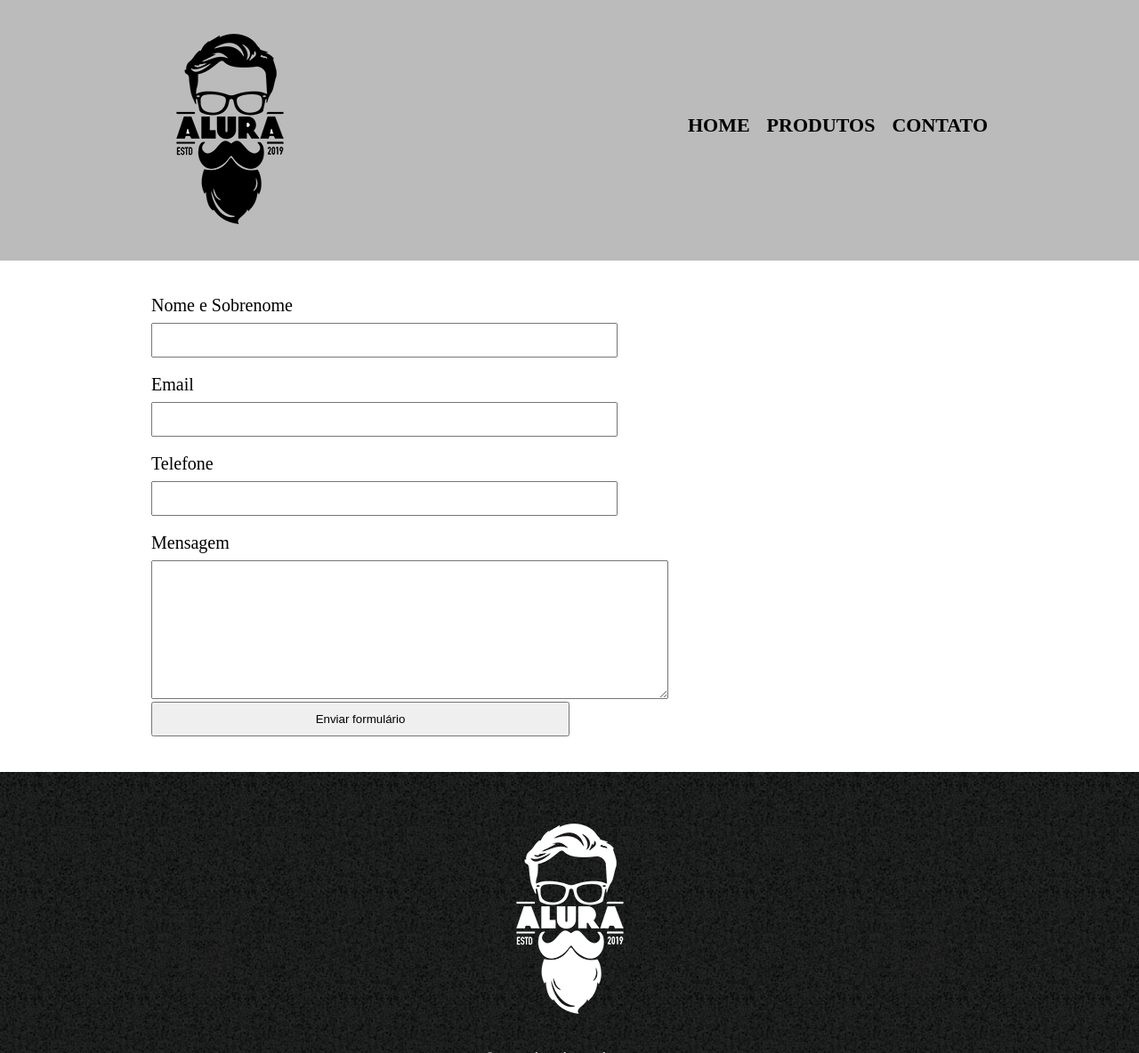
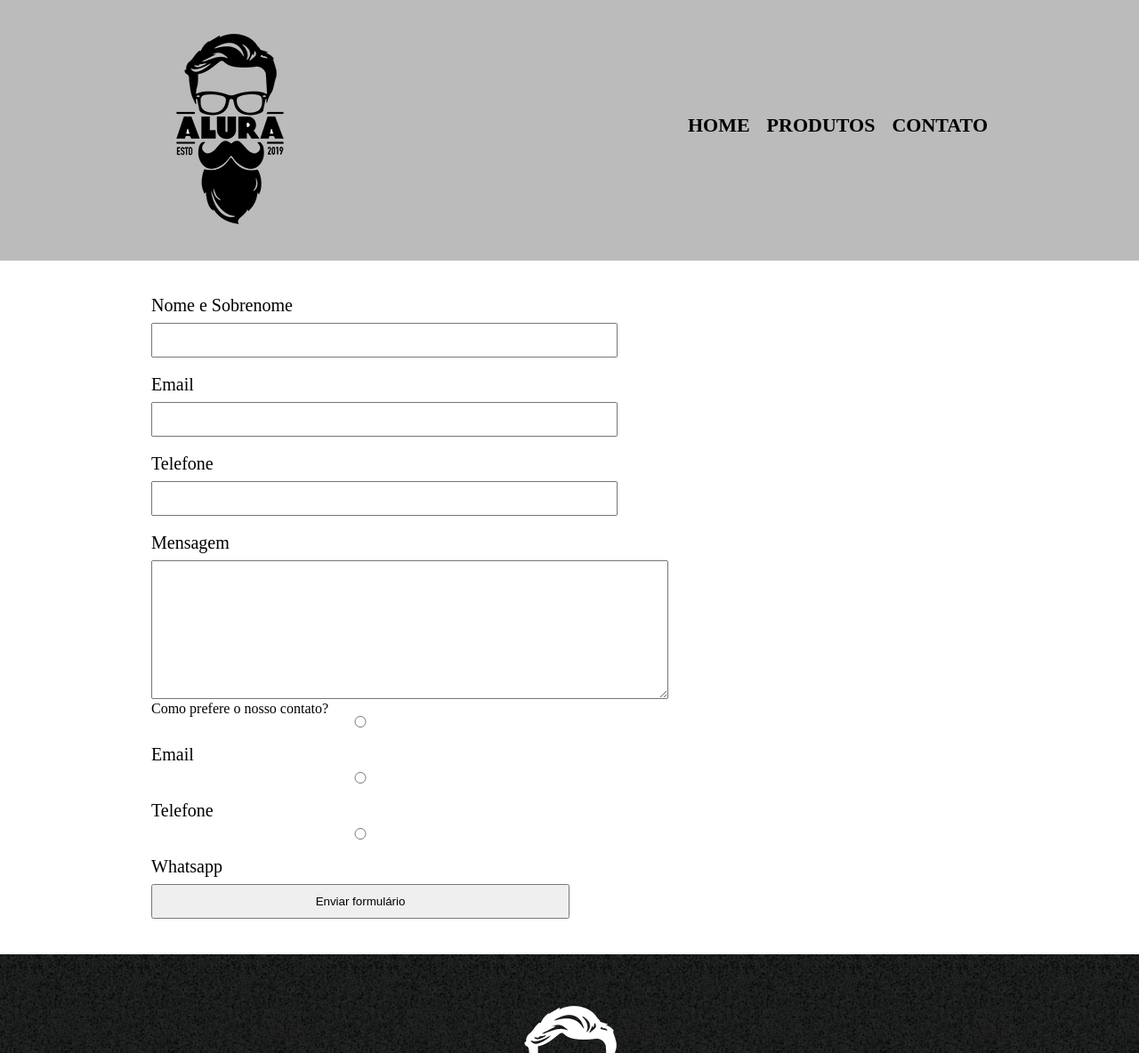
Before and after one commit to Dylan-Clark-Dev/Barbearia-Alura, a plain HTML site: page contato.html in a window 1280 px wide. Shown: the top 1184 px of the page at 89% size. Drawn offline with Linux system fonts and the light colour scheme.

Commit message:
Adiciona input do tipo radio

```diff
--- a/contato.html
+++ b/contato.html
@@ -36,6 +36,33 @@
         <label for="mensagem">Mensagem</label>
         <textarea cols="70" rows="10" id="mensagem"></textarea>
 
+        <div>
+          <p>Como prefere o nosso contato?</p>
+          <label for="radio-email">
+            <input type="radio" name="contato" value="email" id="radio-email" />
+            Email
+          </label>
+
+          <label for="radio-telefone">
+            <input
+              type="radio"
+              name="contato"
+              value="telefone"
+              id="radio-telefone"
+            />
+            Telefone
+          </label>
+
+          <label for="radio-whatsapp">
+            <input
+              type="radio"
+              name="contato"
+              value="whatsapp"
+              id="radio-whatsapp"
+            />
+            Whatsapp
+          </label>
+        </div>
         <input type="submit" value="Enviar formulário" />
       </form>
     </main>
```
